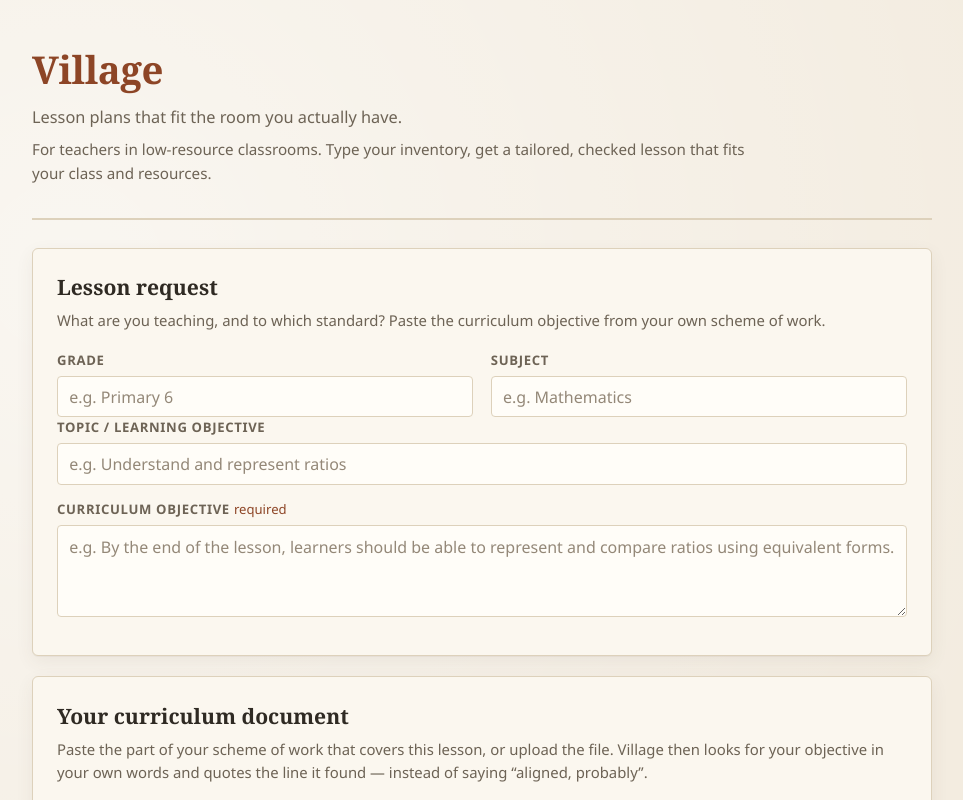
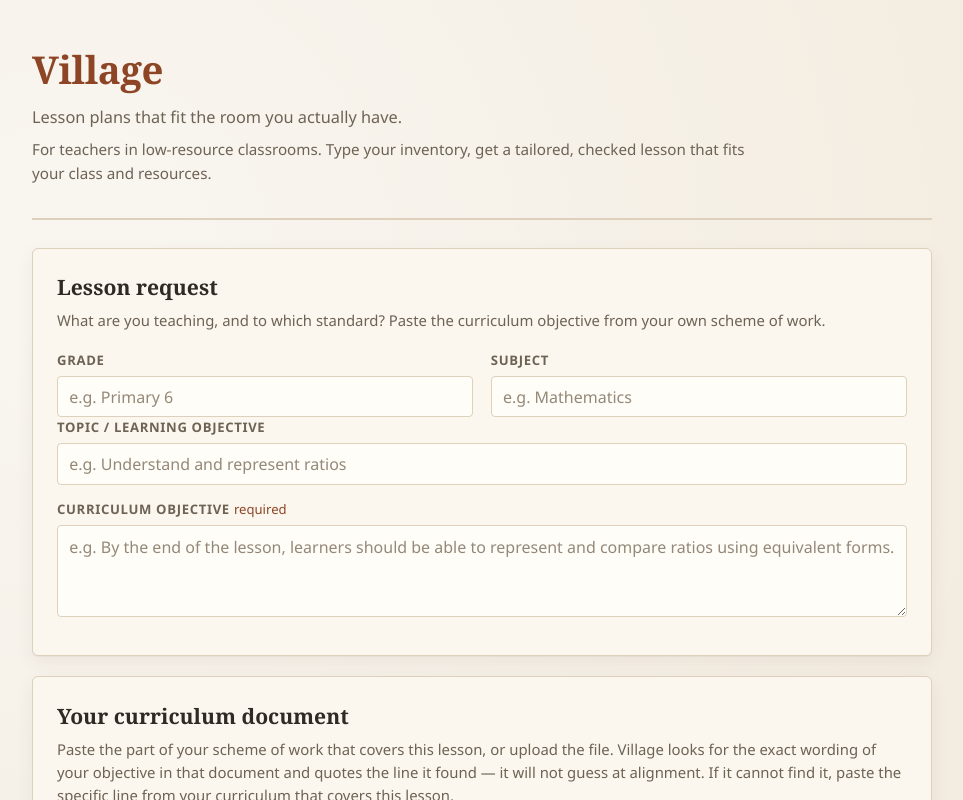
Before and after one commit to Udeibom/village, a React (Vite) app: page / in a window 1280 px wide. Shown: the top 800 px of the page, without its empty margins (158-1121 px from the left). Built offline with nearby package versions, Linux system fonts and the light colour scheme.

Commit message:
Clarify curriculum matching is exact, not fuzzy

```diff
--- a/shared/validate.js
+++ b/shared/validate.js
@@ -317,7 +317,7 @@
     return {
       status: 'fail',
       detail:
-        'Village could not find that objective in the curriculum document you gave it. Check the wording, or paste the line that covers this lesson.',
+        'Village looks for the exact wording from the document you gave it. Village will not guess at alignment — paste the performance objective or the specific line from your curriculum that covers this lesson, and it will quote it back.',
     }
   }
 
--- a/src/components/CurriculumDocument.jsx
+++ b/src/components/CurriculumDocument.jsx
@@ -22,9 +22,10 @@
       <h2 id="curriculum-document-heading">Your curriculum document</h2>
       <p className="card-hint">
         Paste the part of your scheme of work that covers this lesson, or
-        upload the file. Village then looks for your objective in your own
-        words and quotes the line it found — instead of saying &ldquo;aligned,
-        probably&rdquo;.
+        upload the file. Village looks for the exact wording of your objective
+        in that document and quotes the line it found — it will not guess at
+        alignment. If it cannot find it, paste the specific line from your
+        curriculum that covers this lesson.
       </p>
 
       <label className="field">
```
Also changed, not shown: 1 other file (tests, documents, lock files or other folders).
